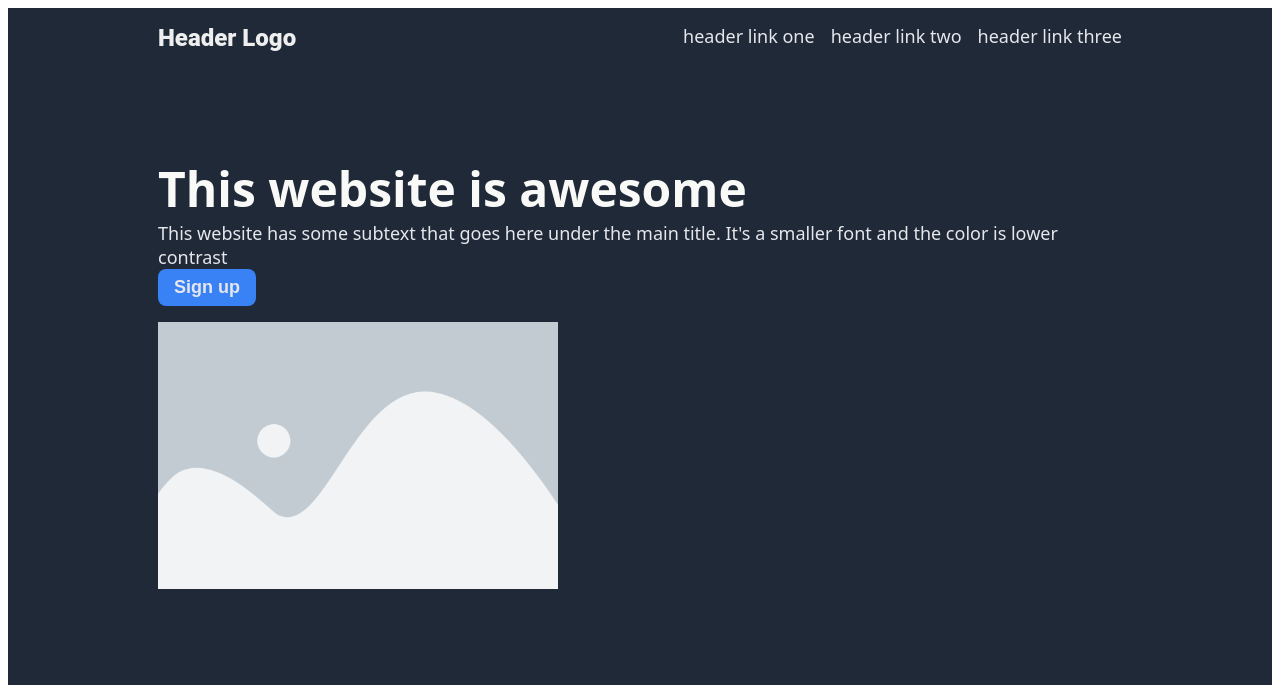
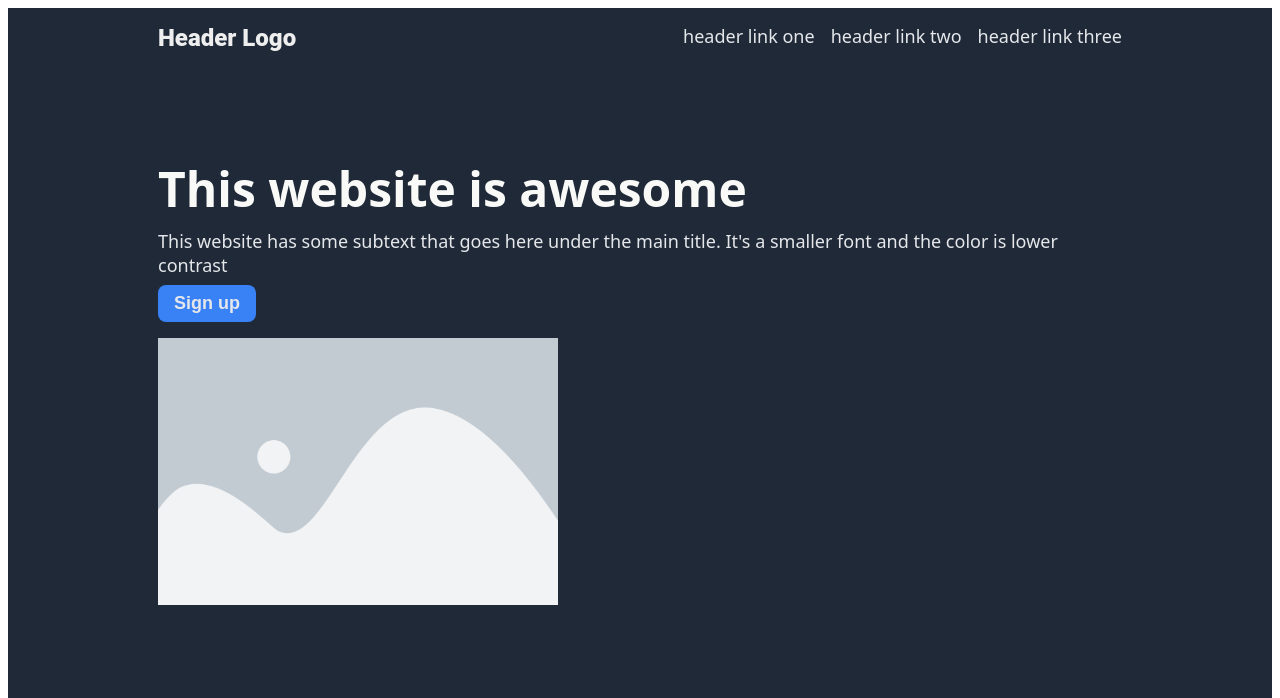
Before and after one commit to pminh530-maker/odin-landing-page, a plain HTML site: page index.html in a window 1280 px wide. Shown: the top 698 px of the page. Drawn offline with Linux system fonts and the light colour scheme.

Commit message:
Add gaps between hero text

```diff
--- a/style.css
+++ b/style.css
@@ -32,6 +32,7 @@ body {
     display: flex;
     flex-direction: column;
     justify-content: space-evenly;
+    gap: 8px;
     flex-wrap: wrap;
     flex: auto;
     font-family: system-ui, -apple-system, BlinkMacSystemFont, 'Segoe UI', Roboto, Oxygen, Ubuntu, Cantarell, 'Open Sans', 'Helvetica Neue', sans-serif;
```
